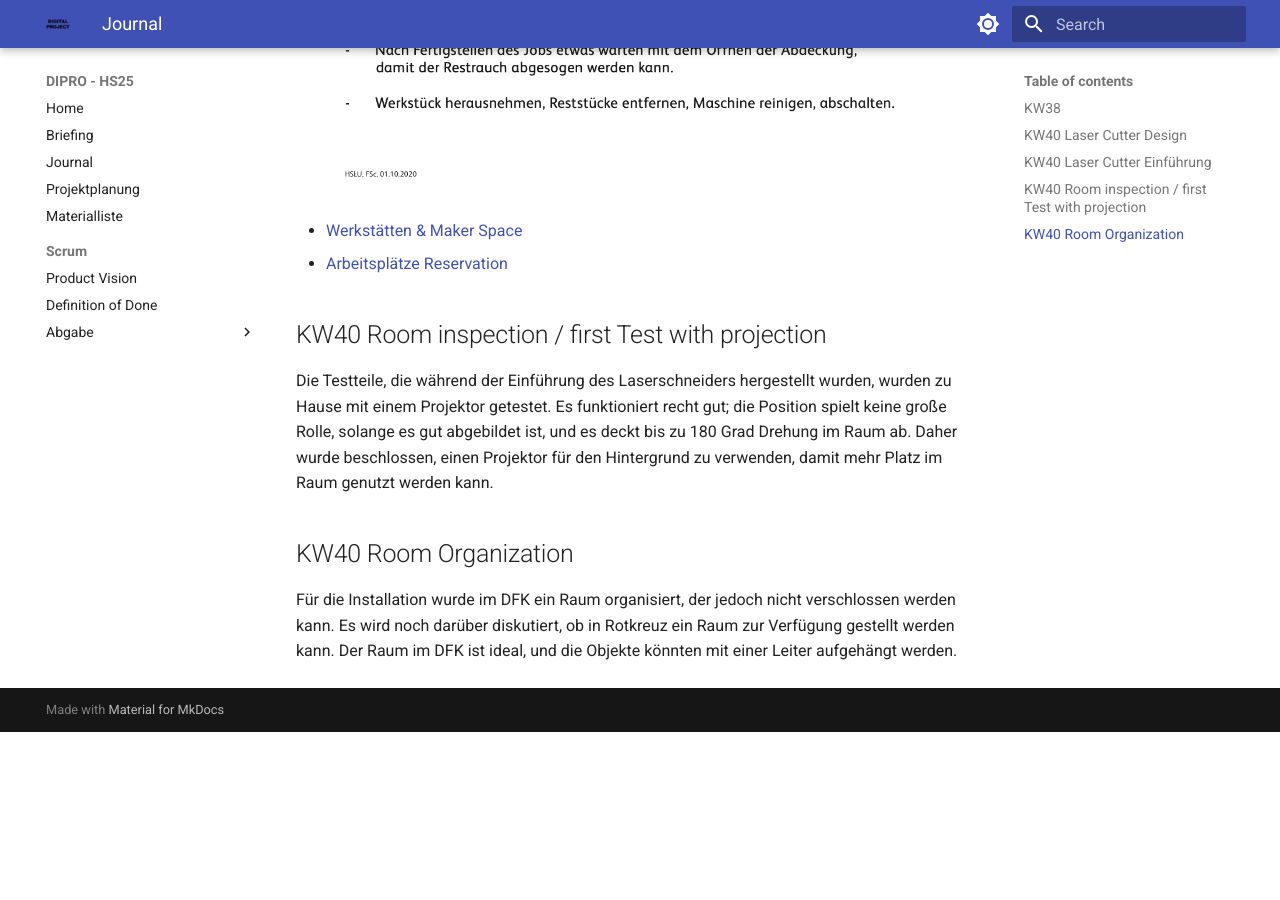
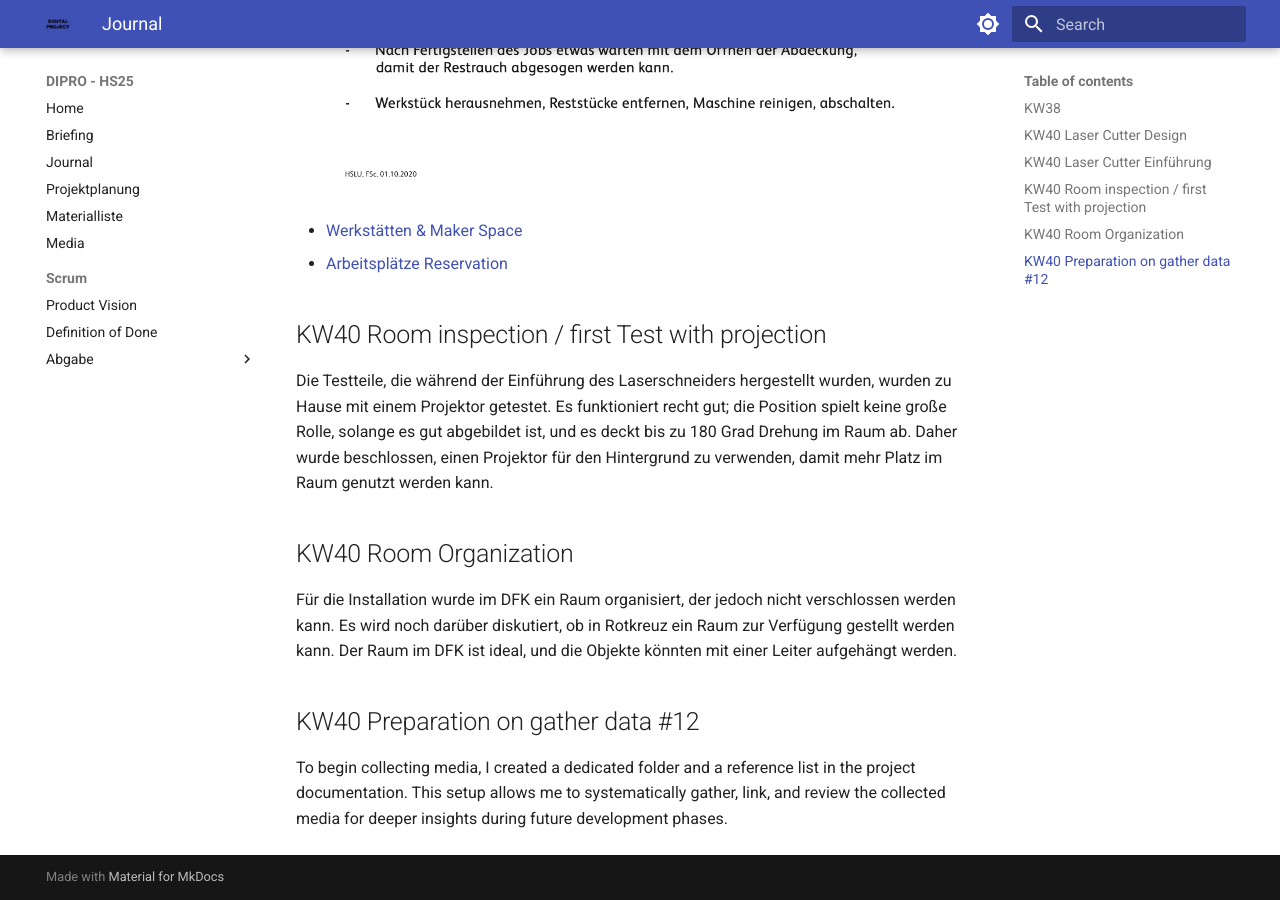
Before and after one commit to YanisDeplazes/dipro, an MkDocs documentation site: the page built from docs/journal/index.md, in a window 1280 px wide and 900 px high, scrolled down 3130 px. Built offline with MkDocs 1.6.1 and Material for MkDocs 9.7.7, drawn with Linux system fonts in a browser that asks for light colours; before the commit the page ends 3862 px from its top, so only the background shows below that.

Commit message:
add media page

```diff
--- a/docs/journal/index.md
+++ b/docs/journal/index.md
@@ -41,3 +41,7 @@ Die Testteile, die während der Einführung des Laserschneiders hergestellt wurd
 ## KW40 Room Organization
 
 Für die Installation wurde im DFK ein Raum organisiert, der jedoch nicht verschlossen werden kann. Es wird noch darüber diskutiert, ob in Rotkreuz ein Raum zur Verfügung gestellt werden kann. Der Raum im DFK ist ideal, und die Objekte könnten mit einer Leiter aufgehängt werden.
+
+## KW40 Preparation on gather data #12
+
+To begin collecting media, I created a dedicated folder and a reference list in the project documentation. This setup allows me to systematically gather, link, and review the collected media for deeper insights during future development phases.
```
Also changed, not shown: docs/media/index.md (added, +7 -0 lines), docs/.pages.
